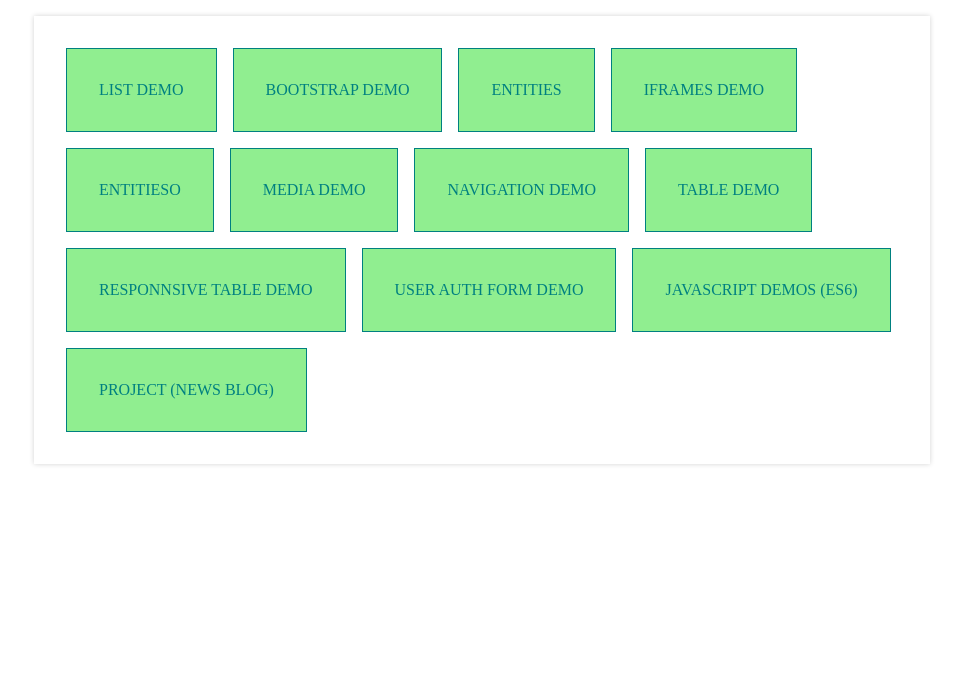
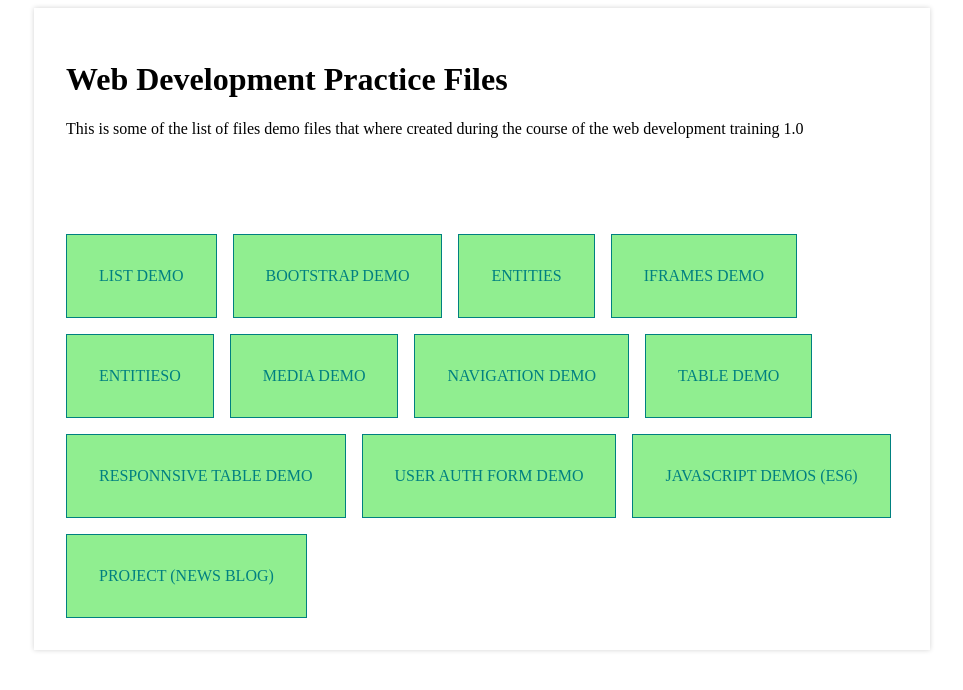
Before and after one commit to imcodes/Web-Dev-Class, a plain HTML site: page index.html in a window 1280 px wide. Shown: the whole page, without its empty margins (158-1121 px from the left). Drawn offline with Linux system fonts and the light colour scheme.

Commit message:
Update index.html

```diff
--- a/index.html
+++ b/index.html
@@ -11,6 +11,9 @@
         margin:auto;
         box-shadow:0px 0px 5px lightgray;
         /*min-height:80vh;*/
+      }
+      .heading{
+        padding:2rem;
       }
       nav > ul{
         list-style:none;
@@ -40,6 +43,11 @@
   </head>
   <body>
     <div class='wrapper'>
+      <div class='heading'>
+        <h1>Web Development Practice Files</h1>
+        <p>This is some of the list of files demo files that where created during the course of the web development training 1.0</p>
+      </div>
+
       <nav>
         <ul>
           <li><a href='ListDemo.html'>List Demo</a></li>
```
